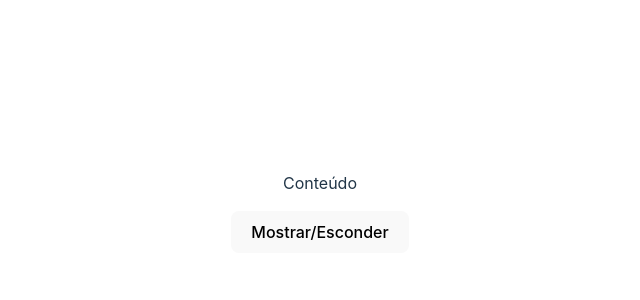
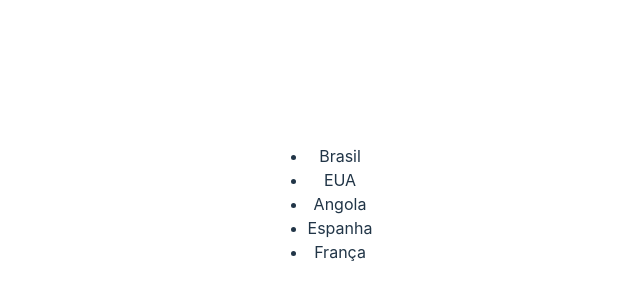
Before and after one commit to leoportogtr86/101-exercicios-react, a React (Vite) app: page / in a window 1280 px wide. Shown: the part 196-496 px from the top of the page, without its empty margins (320-960 px from the left). Built offline with nearby package versions, Linux system fonts and the light colour scheme.

Commit message:
exercicios

```diff
--- a/src/App.jsx
+++ b/src/App.jsx
@@ -1,10 +1,10 @@
 import './App.css'
-import Condicional from "./components/Condicional/index.jsx";
+import Lista from "./components/Lista/index.jsx";
 
 function App() {
     return (
         <div>
-            <Condicional/>
+            <Lista/>
         </div>
     )
 }
--- /dev/null
+++ b/src/components/Lista/index.jsx
@@ -0,0 +1,18 @@
+// 13. **Mapear uma lista**: Renderize uma lista de itens usando o método `map()`.
+const Lista = () => {
+    const paises = ["Brasil", "EUA", "Angola", "Espanha", "França"];
+
+    return (
+        <div>
+            <ul>
+                {
+                    paises.map((pais, index) => {
+                        return <li key={index}>{pais}</li>
+                    })
+                }
+            </ul>
+        </div>
+    )
+}
+
+export default Lista;
```
